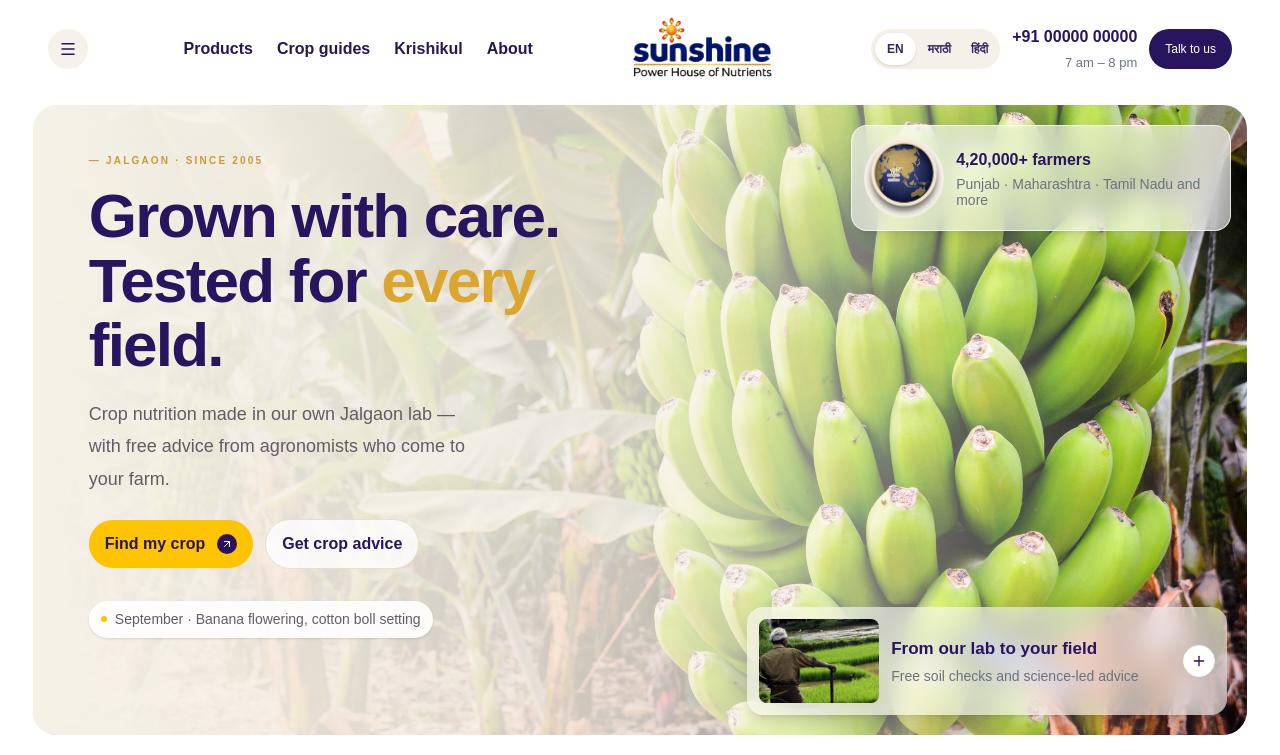
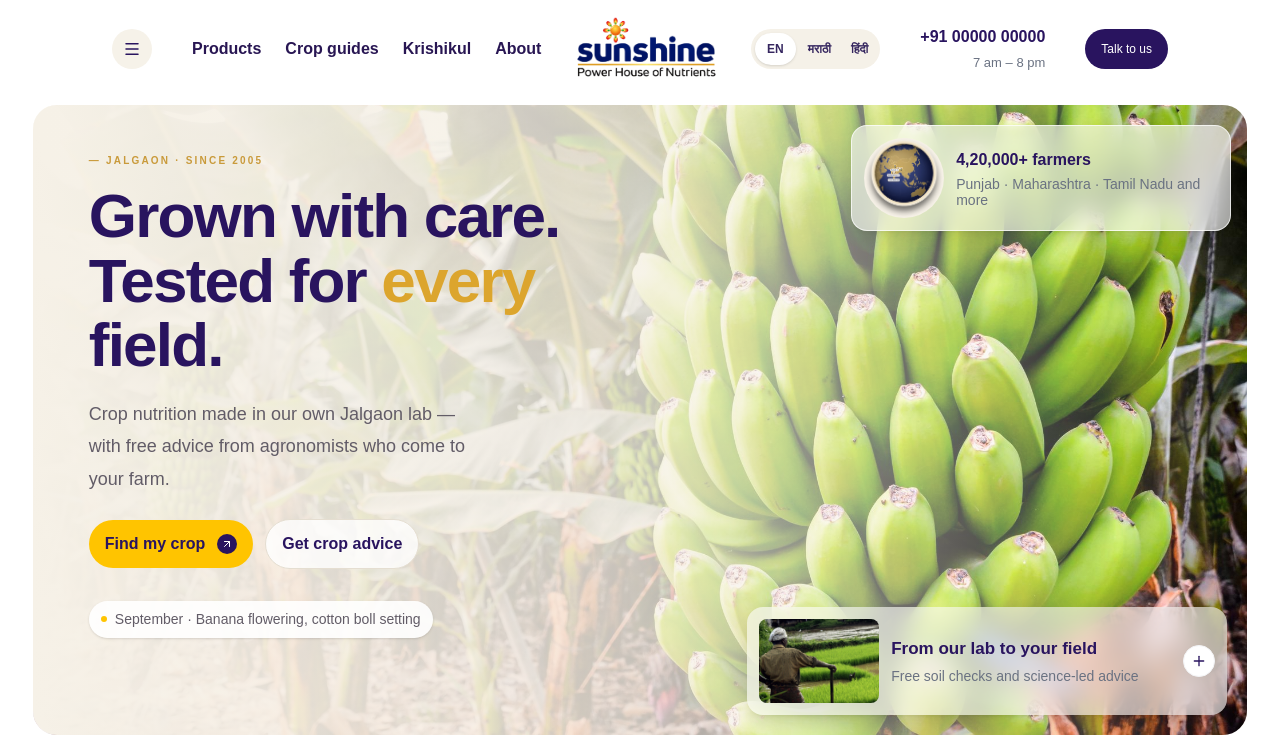
Before and after one commit to abdullahansari-yk/sunshine, a Next.js app: page / in a window 1280 px wide. Shown: the top 755 px of the page. Built offline with nearby package versions, Linux system fonts and the light colour scheme.

Commit message:
Responsiveness done

```diff
--- a/src/components/Navbar.jsx
+++ b/src/components/Navbar.jsx
@@ -22,9 +22,10 @@ export default function Navbar() {
 
     return (
         <header className="relative z-50 border-[#eee9df] bg-white">
-            <nav className="mx-auto flex max-w-[1440px] items-center justify-between gap-4 px-5 py-3 md:px-8 lg:px-12">
+            <nav className="mx-auto flex max-w-[90vw] items-center justify-between gap-0 px-5 py-3 md:px-8 lg:px-12">
 
                 {/* Menu button */}
+                <div className="flex items-center justify-center w-base gap-10">
                     <button
                         type="button"
                         onClick={() => setMenuOpen(!menuOpen)}
@@ -40,7 +41,7 @@ export default function Navbar() {
                     </button>
 
                     {/* Desktop navigation */}
-                <div className="hidden items-center gap-6 lg:flex">
+                    <div className="hidden items-center gap-6  lg:flex">
                         {navigationLinks.map((link) => (
                             <a
                                 key={link.label}
@@ -51,18 +52,21 @@ export default function Navbar() {
                             </a>
                         ))}
                     </div>
-
+                </div>
                 {/* Logo placeholder */}
                 <a
                     href="#home"
                     aria-label="Sunshine home"
                     className="flex shrink-0 flex-col items-center leading-none"
                 >
-                    <Image src="/sunshine_logo.png" alt="this is logo in navbar" width={147} height={74}/>
+                    <Image src="/sunshine_logo.png" alt="this is logo in navbar" width={147} height={74} />
                 </a>
 
                 {/* Right-side actions */}
-                <div className="hidden items-center gap-3 md:flex">
+                <div className="flex items-center justify-center w-base">
+
+
+                    <div className="hidden items-center gap-10 md:flex ">
 
 
                         <div className="flex items-center gap-1 rounded-full bg-[#F5F1E8] p-1">
@@ -96,6 +100,7 @@ export default function Navbar() {
                         >
                             Talk to us
                         </a>
+                    </div>
                 </div>
 
                 {/* Mobile contact button */}
```
Lines whose indentation alone changed are shown as unchanged.
